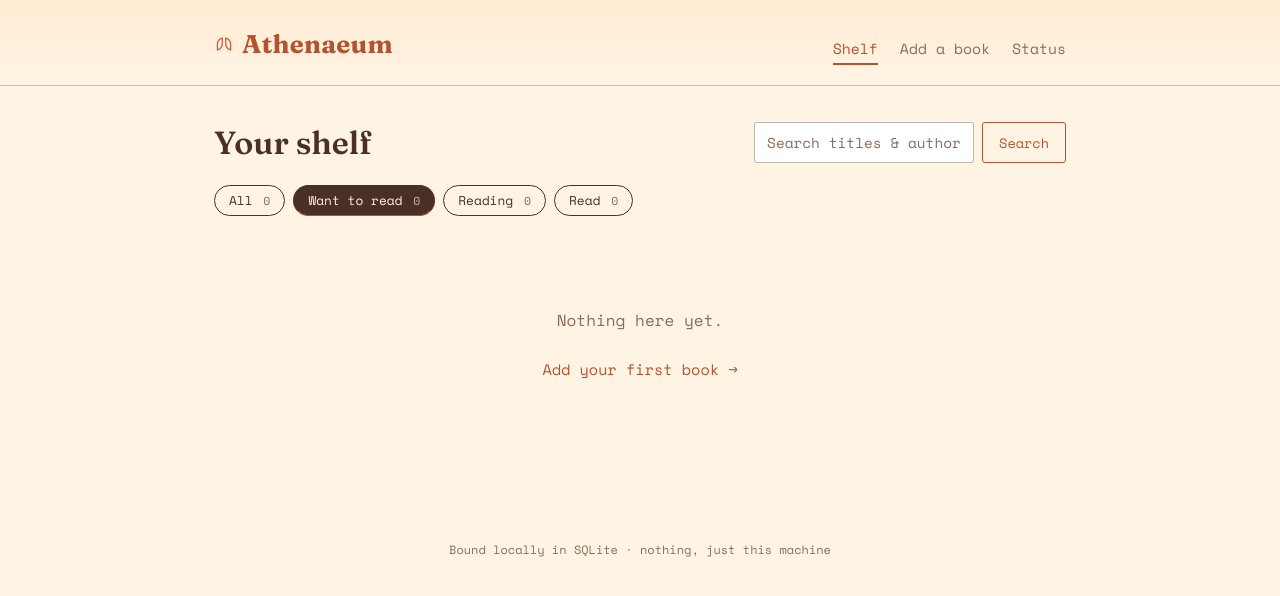
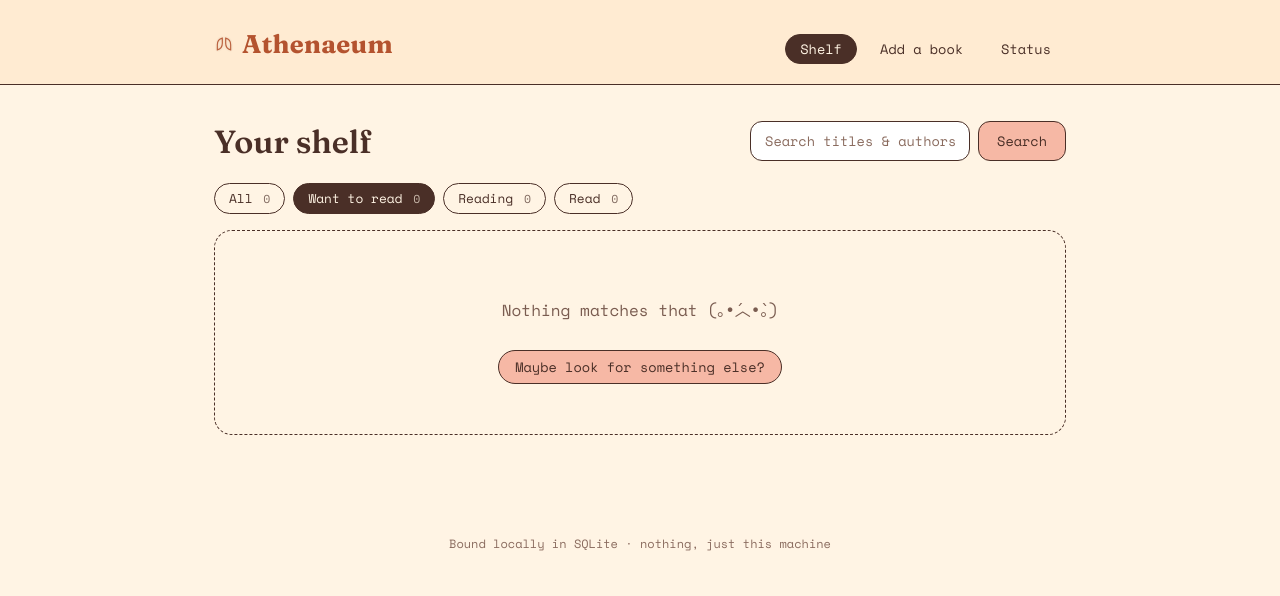
Before and after one commit to Sa-Naget/Athenaeum, a Flask app: page /?status=want-to-read in a window 1280 px wide. Shown: the top 596 px of the page. Run offline with Flask 3, Linux system fonts and the light colour scheme; data that the repository does not hold is empty.

Commit message:
Refactor tag handling and enhancing UI for chips tags

```diff
--- a/core/db.py
+++ b/core/db.py
@@ -95,7 +95,7 @@ def get_or_create_author(conn, name):
 
 def get_or_create_tag(conn, name):
     name = name.strip()
-    row = conn.execute("SELECT id FROM tags WHERE name = ?", (name,)).fetchone()
+    row = conn.execute("SELECT id FROM tags WHERE name = ? COLLATE NOCASE", (name,)).fetchone()
     if row:
         return row["id"]
     cur = conn.execute("INSERT INTO tags (name) VALUES (?)", (name,))
@@ -158,7 +158,7 @@ def tag_book(conn, book_id, tag_name):
 def untag_book(conn, book_id, tag_name):
     cur = conn.execute(
         "DELETE FROM book_tags WHERE book_id = ? "
-        "AND tag_id = (SELECT id FROM tags WHERE name = ?)",
+        "AND tag_id = (SELECT id FROM tags WHERE name = ? COLLATE NOCASE)",
         (book_id, tag_name.strip()),
     )
     conn.commit()
@@ -217,6 +217,17 @@ def search_books(conn, search_query):
 
 def all_tags(conn):
     return [r["name"] for r in conn.execute("SELECT name FROM tags ORDER BY name")]
+
+
+def tag_counts(conn):
+    return conn.execute(
+        """
+        SELECT t.name, COUNT(bt.book_id) AS c
+        FROM tags t JOIN book_tags bt ON bt.tag_id = t.id
+        GROUP BY t.id
+        ORDER BY c DESC, t.name COLLATE NOCASE
+        """
+    ).fetchall()
 
 
 def _apply_status(conn, book_id, status):
--- a/web/app.py
+++ b/web/app.py
@@ -81,7 +81,7 @@ def index():
     tag = request.args.get("tag") or None
     search = request.args.get("q") or None
     books = fetch_books(db, status=status, tag=tag, search=search)
-    all_tags = core_db.all_tags(db)
+    all_tags = core_db.tag_counts(db)
     counts = core_db.status_counts(db)
     return render_template(
         "Index.html",
--- a/web/static/Style.css
+++ b/web/static/Style.css
@@ -32,8 +32,8 @@ a { color: inherit; text-decoration: none; }
 
 /* Header */
 .cover {
-  background: linear-gradient(180deg, var(--cover-2), var(--cover));
-  border-bottom: 1px solid rgba(74, 47, 39, 0.25);
+  background: var(--cover-2);
+  border-bottom: 1.5px solid var(--ink);
 }
 .cover-inner {
   max-width: 900px;
@@ -65,16 +65,17 @@ a { color: inherit; text-decoration: none; }
   0%, 100% { opacity: 0.85; }
   50% { opacity: 1; filter: drop-shadow(0 0 4px rgba(74, 47, 39, 0.5)); }
 }
-nav { display: flex; gap: 22px; }
-nav a {
-  font-size: 0.92rem;
-  color: var(--muted);
-  padding-bottom: 4px;
-  border-bottom: 2px solid transparent;
-  transition: color 0.15s ease, border-color 0.15s ease;
+.cover nav { display: flex; gap: 8px; }
+.cover nav a {
+  font-size: 0.85rem;
+  color: var(--ink);
+  padding: 4px 14px;
+  border: 1.5px solid transparent;
+  border-radius: 999px;
+  transition: background 0.15s ease, border-color 0.15s ease;
 }
-nav a:hover { color: var(--ink-light); }
-nav a.active { color: var(--gold); border-bottom-color: var(--gold); }
+.cover nav a:hover { border-color: var(--ink); background: var(--butter); }
+.cover nav a.active { background: var(--ink); color: var(--cover); border-color: var(--ink); }
 
 /* Page shell */
 .page {
@@ -114,29 +115,30 @@ h2 {
 }
 .search-form input {
   background: #fff;
-  border: 1px solid rgba(74, 47, 39, 0.35);
-  border-radius: 3px;
-  color: var(--ink-light);
-  padding: 9px 12px;
+  border: 1.5px solid var(--ink);
+  border-radius: 12px;
+  color: var(--ink);
+  padding: 9px 14px;
   font-family: var(--font-body);
-  font-size: 0.9rem;
+  font-size: 0.85rem;
   min-width: 220px;
 }
 .search-form input::placeholder { color: var(--muted); }
+.search-form input:focus { outline: 3px solid var(--peach); outline-offset: 1px; }
 .search-form button {
-  background: transparent;
-  border: 1px solid var(--gold);
-  color: var(--gold);
-  border-radius: 3px;
-  padding: 9px 16px;
+  background: var(--peach);
+  border: 1.5px solid var(--ink);
+  color: var(--ink);
+  border-radius: 12px;
+  padding: 9px 18px;
   font-size: 0.85rem;
   cursor: pointer;
   font-family: var(--font-body);
+  transition: background 0.15s ease;
 }
-.search-form button:hover { background: var(--gold); color: var(--cover); }
+.search-form button:hover { background: var(--butter); }
 .search-form button:active { transform: scale(0.96); }
 
-/* Filter tabs */
 /* Filter tabs */
 .filter-tabs {
   display: flex;
@@ -362,18 +374,26 @@ h2 {
 .icon-btn:active { transform: scale(0.92); }
 
 /* Empty state */
+/* Empty state */
 .empty-state {
   text-align: center;
-  padding: 60px 20px;
-  color: var(--muted);
+  padding: 50px 20px;
+  color: var(--ink-soft);
+  border: 1.5px dashed var(--ink);
+  border-radius: 18px;
 }
 .cta-link {
   display: inline-block;
-  margin-top: 10px;
-  color: var(--gold);
-  font-size: 0.95rem;
+  margin-top: 12px;
+  padding: 6px 16px;
+  border: 1.5px solid var(--ink);
+  border-radius: 999px;
+  background: var(--peach);
+  color: var(--ink);
+  font-size: 0.85rem;
+  transition: background 0.15s ease;
 }
-.cta-link:hover { text-decoration: underline; }
+.cta-link:hover { background: var(--butter); }
 
 /* Form mechanics (shared across themes) */
 .field-row { display: grid; grid-template-columns: repeat(2, minmax(0, 1fr)); gap: 14px; }
--- a/web/static/form.js
+++ b/web/static/form.js
@@ -69,4 +69,14 @@
     entry.closest('form').addEventListener('submit', function () { add(entry.value); entry.value = ''; });
     box.addEventListener('click', function () { entry.focus(); });
   }
+
+  var toggle = document.querySelector('[data-tag-toggle]');
+  if (toggle) {
+    var row = toggle.closest('.tag-row');
+    toggle.addEventListener('click', function() {
+      var open = row.classList.toggle('open');
+      toggle.textContent = open ? toggle.dataset.less : toggle.dataset.more;
+      toggle.setAttribute('aria-expanded', open);
+    });
+  }
 })();
--- a/web/templates/Index.html
+++ b/web/templates/Index.html
@@ -26,11 +26,17 @@
   </nav>
 
   {% if all_tags %}
+  {% set ns = namespace(extra=0) %}
     <div class="tag-row">
       <span class="tag-row-label">tags:</span>
       {% for t in all_tags %}
-      <a href="{{ url_for('index', tag=t) }}" class="tag-chip {{ 'active' if active_tag == t }}">{{ t }}</a>
+        {% set is_extra = loop.index > 8 and t.name != active_tag %}
+        {% if is_extra %}{% set ns.extra = ns.extra + 1 %}{% endif %}
+        <a href="{{ url_for('index', tag=t.name) }}" class="tag-chip {{ 'active' if active_tag == t.name }}{{ ' extra' if is_extra }}">{{ t.name }} <span class="tag-count">{{ t.c }}</span></a>
       {% endfor %}
+      {% if ns.extra %}
+        <button type="button" class="tag-chip more-toggle" data-tag-toggle aria-expanded="false" data-more="+{{ ns.extra }} more" data-less="show less">+{{ ns.extra }} more</button>
+      {% endif %}
       {% if active_tag %}
         <a href="{{ url_for('index') }}" class="tag-chip clear">clear ×</a>
       {% endif %}
@@ -107,8 +113,14 @@
     </ul>
   {% else %}
     <div class="empty-state">
-      <p>Nothing here yet.</p>
-      <a href="{{ url_for('add_book') }}" class="cta-link">Add your first book →</a>
+      {% if search or active_status or active_tag %}
+        <p>Nothing matches that (｡•́︿•̀｡)</p>
+        <a href="{{ url_for('index') }}" class="cta-link">Maybe look for something else?</a>
+      {% else %}
+        <p>? Don't think you have read any book like that.. yet.</p>
+        <p>Have you read them? Or do you find one you intersted in?</p>
+        <a href="{{ url_for('add_book') }}" class="cta-link">Wanna add them?</a>
+      {% endif %}
     </div>
   {% endif %}
 {% endblock %}
```
Also changed, not shown: other parts of web/static/Style.css (+29 -15 lines). Lines whose indentation alone changed are shown as unchanged.
